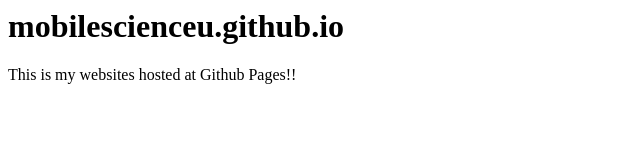
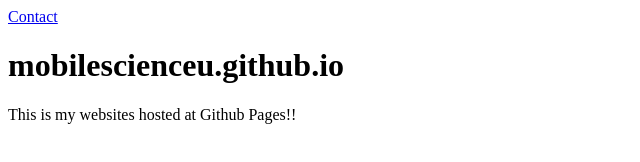
Before and after one commit to raviindia/mobilescienceu.github.io, a plain HTML site: page index.html in a window 1280 px wide. Shown: the whole page, without its empty margins (0-640 px from the left). Drawn offline with Linux system fonts and the light colour scheme.

Commit message:
Update index.html

```diff
--- a/index.html
+++ b/index.html
@@ -7,6 +7,7 @@
     <link ref="stylesheet" href="mobilescienceu.github.io/styles.css">
 </head>
 <body>
+    <a href="mobilescienceu.github.io/contact.html">Contact</a>
     <h1>mobilescienceu.github.io</h1>
     <p>This is my websites hosted at Github Pages!!</p>
 </body>
```
